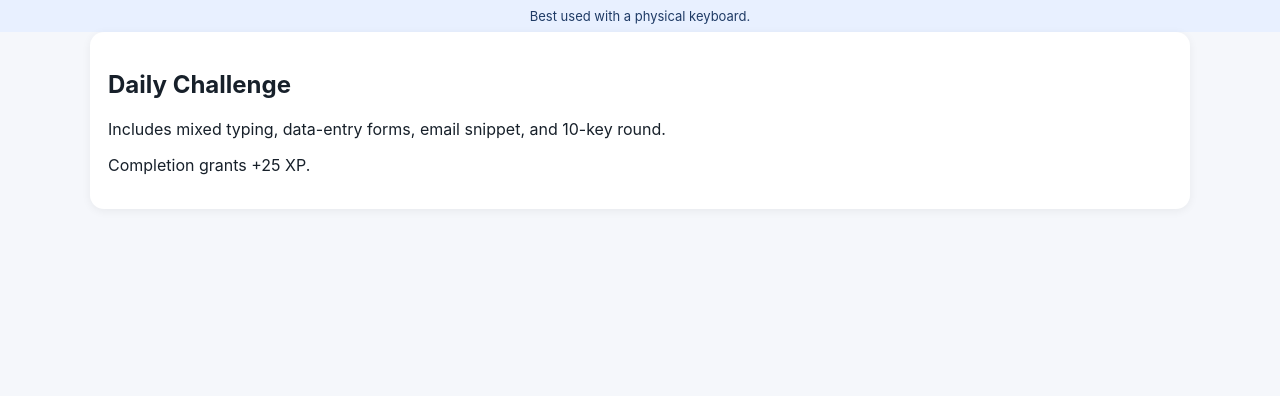
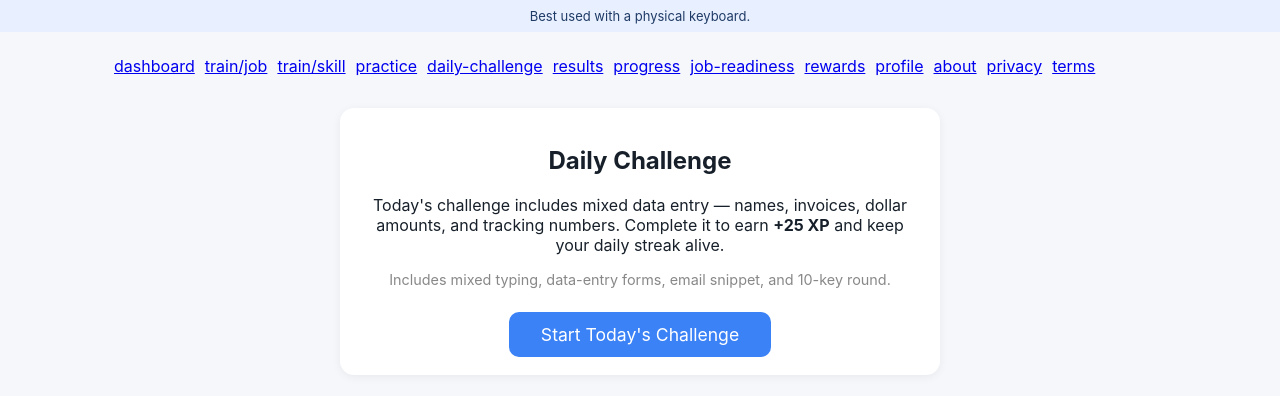
Before and after one commit to kaylaeastman86-cyber/Data-Entry-Typing-Speed-Trainer, a Next.js app: page /daily-challenge in a window 1280 px wide. Shown: the top 396 px of the page. Built offline with nearby package versions, Linux system fonts and the light colour scheme.

Commit message:
Fix 8: Make daily-challenge page functional with Start Today's Challenge button
Updated the Daily component to include navigation and improved challenge description.

```diff
--- a/app/daily-challenge/page.tsx
+++ b/app/daily-challenge/page.tsx
@@ -1,9 +1,25 @@
-export default function Daily(){
-  return(
-    <main className='page card'>
-      <h2>Daily Challenge</h2>
-      <p>Includes mixed typing, data-entry forms, email snippet, and 10-key round.</p>
-      <p>Completion grants +25 XP.</p>
+import Nav from '@/components/Nav';
+import Link from 'next/link';
+
+export default function DailyChallenge() {
+  return (
+    <main className='page'>
+      <Nav />
+      <div className='card' style={{ maxWidth: 600, margin: '2rem auto', textAlign: 'center' }}>
+        <h2>Daily Challenge</h2>
+        <p style={{ margin: '1rem 0' }}>
+          Today's challenge includes mixed data entry — names, invoices, dollar amounts, and tracking numbers.
+          Complete it to earn <strong>+25 XP</strong> and keep your daily streak alive.
+        </p>
+        <p style={{ marginBottom: '1.5rem', color: '#888', fontSize: '0.9rem' }}>
+          Includes mixed typing, data-entry forms, email snippet, and 10-key round.
+        </p>
+        <Link href='/practice?mode=challenge&skill=Mixed%20Data%20Entry'>
+          <button style={{ fontSize: '1.1rem', padding: '0.75rem 2rem' }}>
+            Start Today's Challenge
+          </button>
+        </Link>
+      </div>
     </main>
   );
 }
```
